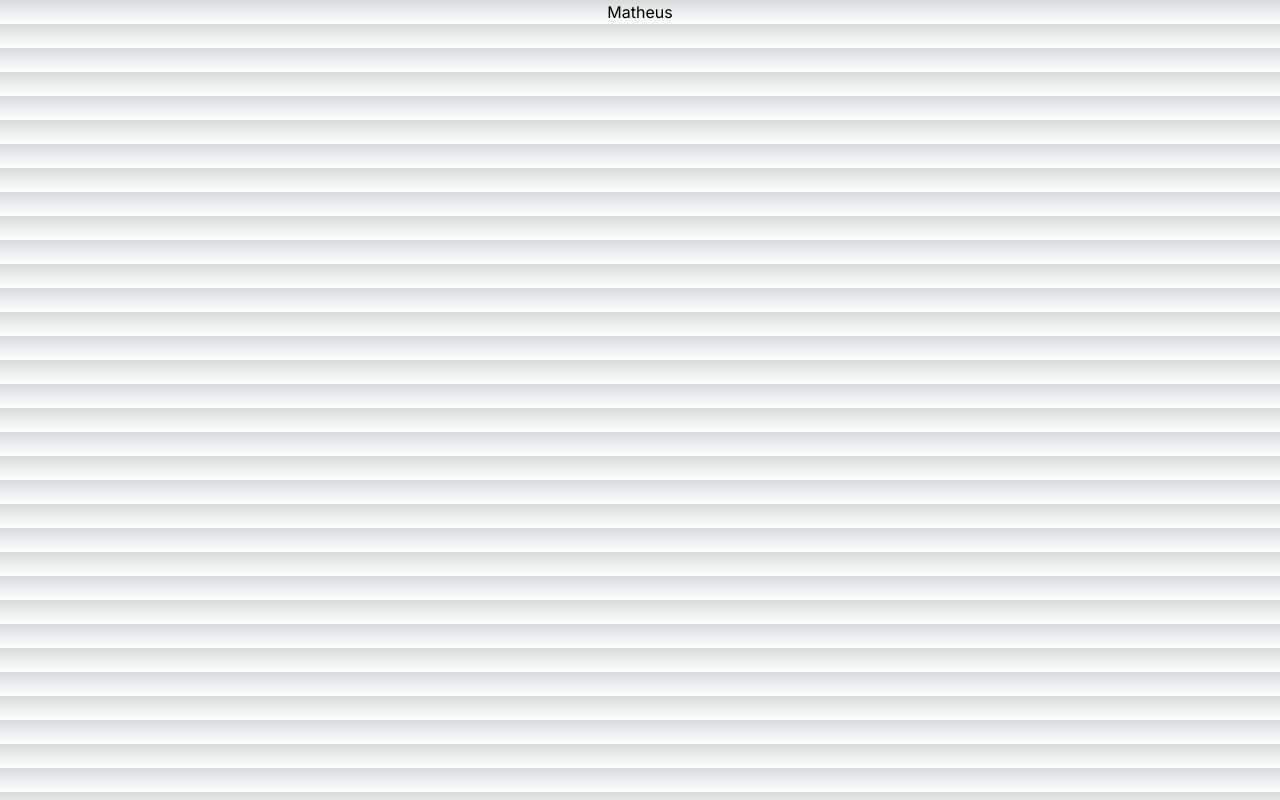
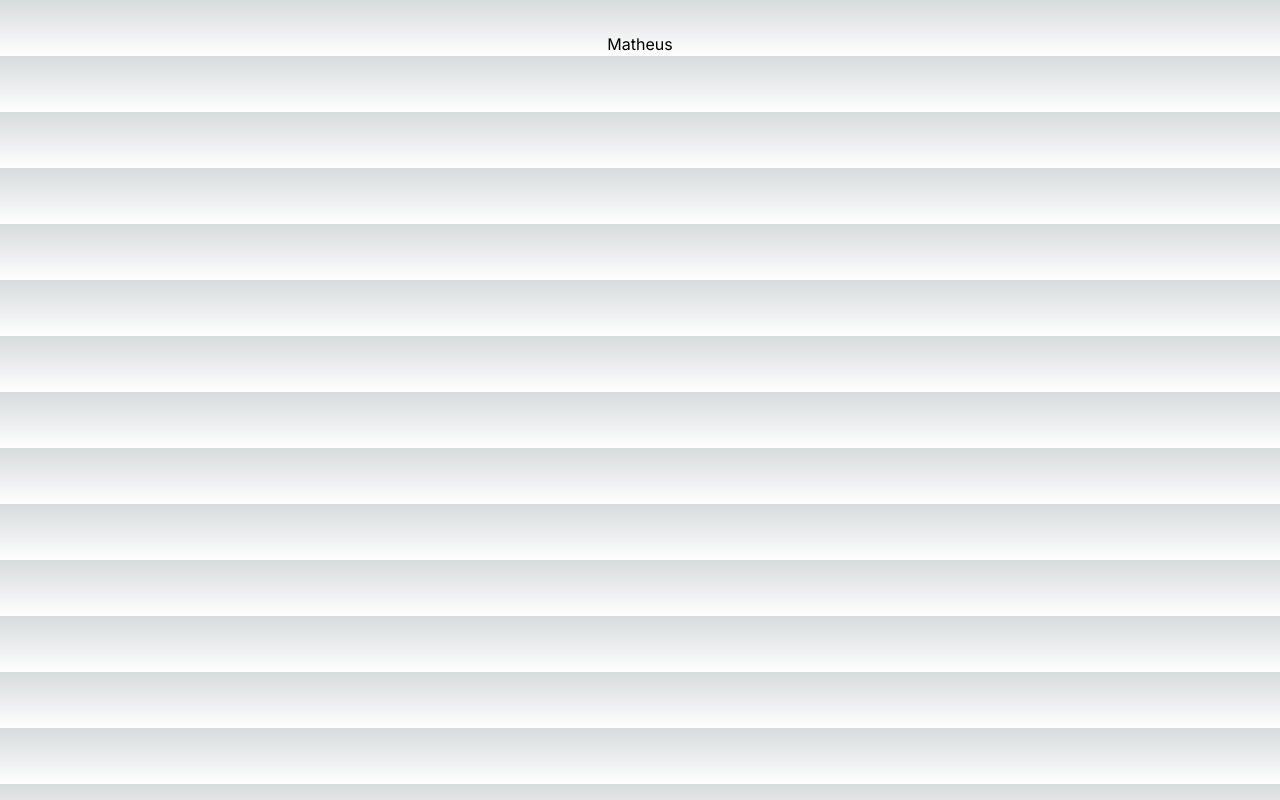
Before and after one commit to Matheusgta56/mslongo, a Next.js app: page / in a window 1280 px wide. Built offline with nearby package versions, Linux system fonts and the light colour scheme.

Commit message:
fix: margem do cabeçalho

```diff
--- a/app/page.tsx
+++ b/app/page.tsx
@@ -2,6 +2,6 @@ import Image from 'next/image'
 
 export default function Home() {
   return (
-    <h1 className="text-center">Matheus</h1>
+    <h1 className="text-center mt-8">Matheus</h1>
   )
 }
```
